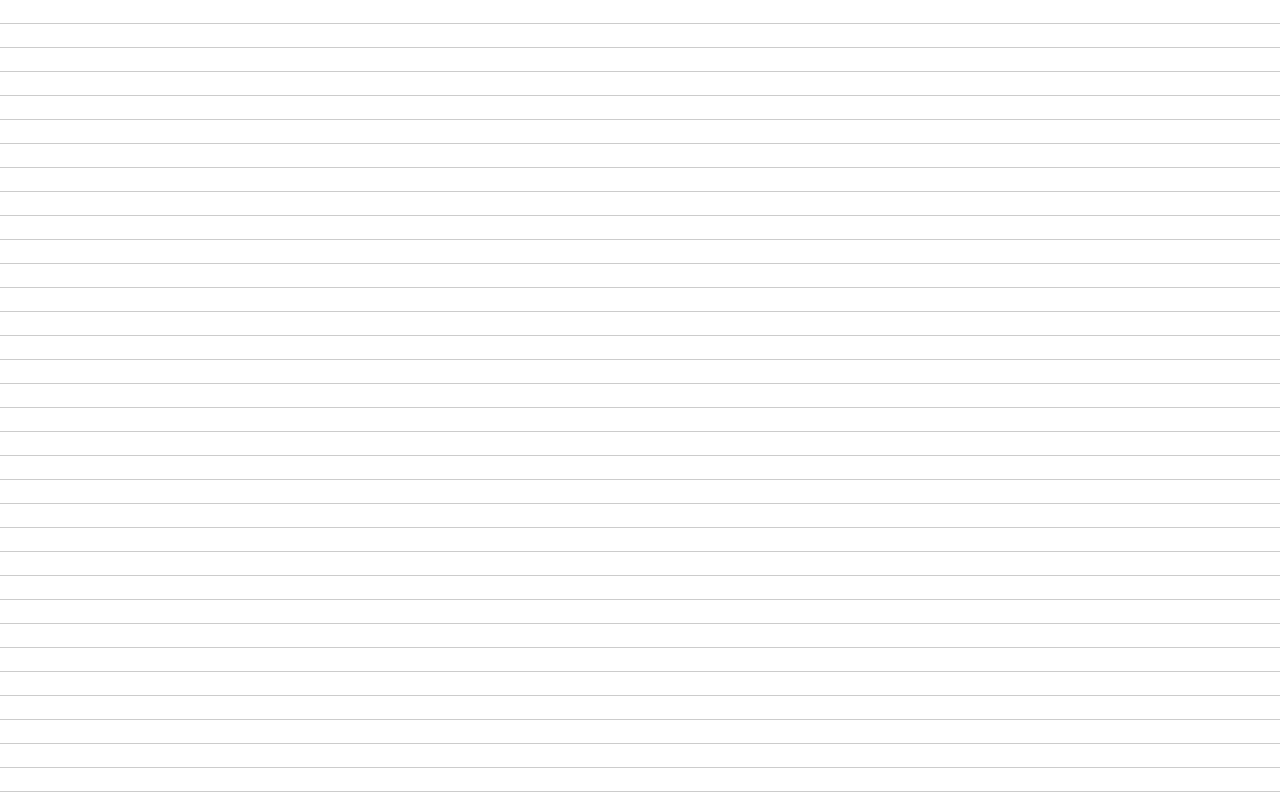
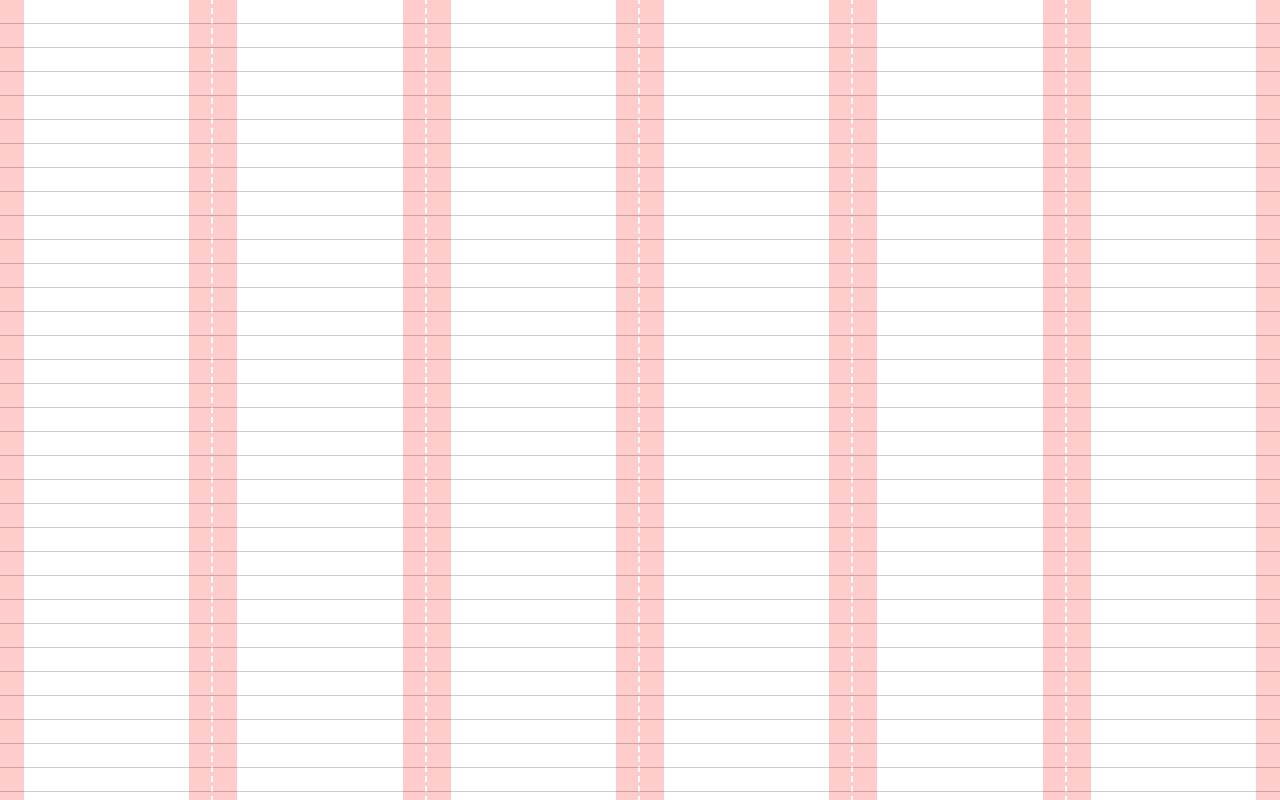
Before and after one commit to adjohnston/RubberBand, a plain HTML site: page index.html in a window 1280 px wide. Drawn offline with Linux system fonts and the light colour scheme.

Commit message:
latest tweaks

```diff
--- a/index.html
+++ b/index.html
@@ -4,16 +4,21 @@
         <title>RubberBand</title>
 
         <style>
-            *[class^="rb-"],
-            *[id^="rb-"] {
+            [class^="rb-"],
+            [id^="rb-"] {
                 -webkit-box-sizing: border-box;
                    -moz-box-sizing: border-box;
                         box-sizing: border-box;
             }
 
+            #rb-cols,
             #rb-lines {
                 top: 0;
                 left: 0
+            }
+
+            #rb-cols {
+                height: 100%;
             }
 
             .rb-one-whole {
@@ -51,7 +56,7 @@
 
         <div id="rb-cols" class="rb-one-whole rb-pos-fxd"></div>
 
-        <div id="rb-lines" class="rb-one-whole rb-pos-fxd"></div>
+        <div id="rb-lines" class="rb-one-whole rb-pos-abs"></div>
 
 
 
--- a/rubberband.new.js
+++ b/rubberband.new.js
@@ -8,6 +8,7 @@ var RubberBand = (function (window, document, undefined) {
 
     //  private
     var i,
+        htmlStr,
         defaults = {
             showAlways: false,
             showColumns: true,
@@ -16,7 +17,7 @@ var RubberBand = (function (window, document, undefined) {
             gutterWidth: 24,
             columnCount: 12,
             viewportWidths: {
-                mobile: 240,
+                mobile: 360,
                 phablet: 480,
                 tablet: 600,
                 laptop: 992,
@@ -24,8 +25,17 @@ var RubberBand = (function (window, document, undefined) {
             }
         },
 
-        getColumnPercentage = function (mutiplier) {
-            var pcent = 100 / defaults.columnCount * mutiplier;
+        //  get column percentage
+        //  =====================
+        //  returns the percentage of the columns based on the number of columns.
+        //  ---------------------------------------------------------------------
+        //  @param {integer} the number of columns
+        //  @param {integer} the column number
+        //  @return {string} the percentage of a column
+        //  -------------------------------------------
+        getColumnPercentage = function (numOfCols, colNum) {
+            var pcent = 100 / numOfCols * colNum;
+            numOfCols = numOfCols || defaults.columnCount;
 
             return pcent.toFixed(5) + '%';
         },
@@ -33,30 +43,55 @@ var RubberBand = (function (window, document, undefined) {
         //  create columns
         //  ==============
         //  creates the columns needed based on the options the user sets or the defaults.
-        //  ------------------------------------------------------------------------------
-        createCols = function () {
-            for (i = 0; i < defaults.columnCount; i++) {
-                document.getElementById('rb-cols').insertAdjacentHTML('beforeend', '<div class="rb-col rb-pos-fixed" style="width:' +
-                    getColumnPercentage(1) + ';border-width: ' + defaults.gutterWidth + 'px;left:' +
-                    getColumnPercentage(i) + ';"></div>');
+        //  it also takes into account the size of the viewport, which is partly set and partly
+        //  based on the user settings.
+        //  ---------------------------
+        //  @param {integer} the number of columns
+        //  --------------------------------------
+        createCols = function (numOfCols) {
+            var clientWidth = document.documentElement.clientWidth;
+            numOfCols = numOfCols || defaults.columnCount;
+            htmlStr = [];
+            i = 0;
+
+            if (clientWidth <= defaults.viewportWidths.mobile) {
+                numOfCols = 2;
+            } else if (clientWidth > defaults.viewportWidths.mobile && clientWidth <= defaults.viewportWidths.tablet) {
+                numOfCols = 4;
+            } else if (clientWidth > defaults.viewportWidths.tablet && clientWidth <= defaults.viewportWidths.desktop) {
+                numOfCols = defaults.columnCount / 2;
             }
+
+            for (i; i < numOfCols; i++) {
+                htmlStr[i] = '<div class="rb-col rb-pos-abs" style="width:' + getColumnPercentage(numOfCols, 1) + ';border-width: ' +
+                    defaults.gutterWidth + 'px;left:' + getColumnPercentage(numOfCols, i) + ';"></div>';
+            }
+
+            document.getElementById('rb-cols').innerHTML = htmlStr.join('');
         },
 
+        //  create lines
+        //  ============
         createLines = function () {
             var numOfLines = Math.floor(document.documentElement.clientHeight / defaults.lineHeight);
+            htmlStr = [];
+            i = 0;
 
-            for (i = 0; i <= numOfLines; i++) {
-                document.getElementById('rb-lines').insertAdjacentHTML('beforeend', '<div class="rb-line rb-one-whole" style="height:' +
-                    defaults.lineHeight + 'px"></div>');
+            for (i; i < numOfLines; i++) {
+                htmlStr[i] = '<div class="rb-line rb-one-whole" style="height:' + defaults.lineHeight + 'px"></div>';
             }
+
+            document.getElementById('rb-lines').innerHTML = htmlStr.join('');
         };
 
-    addEventListener('load', function () {
-        return [createCols(), createLines()];
+    window.addEventListener('load', function () {
+        createCols();
+        createLines();
     }, false);
 
-    addEventListener('resize', function () {
-        return createLines();
+    window.addEventListener('resize', function () {
+        createCols();
+        createLines();
     }, false);
 
     //  public
@@ -64,4 +99,4 @@ var RubberBand = (function (window, document, undefined) {
         defaults: defaults
     }
 
-} (window, document));
+}(window, document));
```
